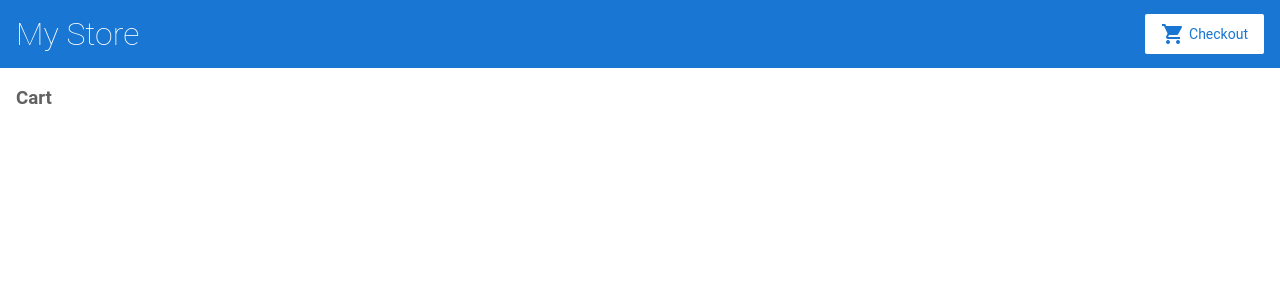
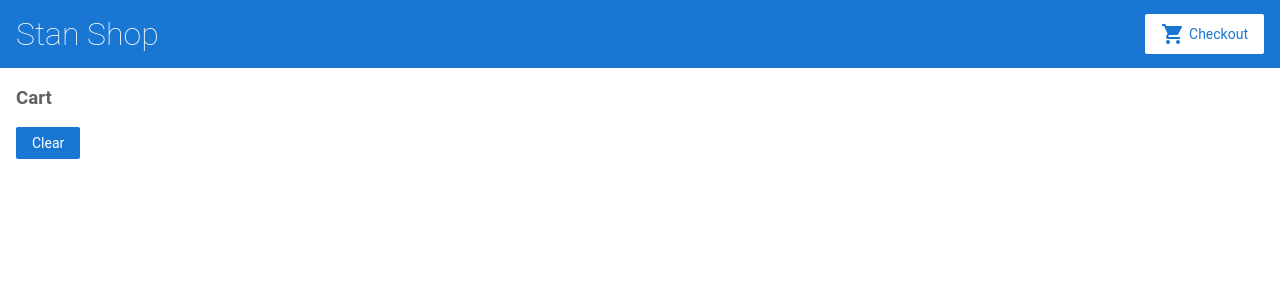
Before and after one commit to stanstancee/Store, an Angular app: page /cart in a window 1280 px wide. Shown: the top 300 px of the page. Built offline with nearby package versions, Linux system fonts and the light colour scheme.

Commit message:
4 files modified

```diff
--- a/src/app/cart.service.ts
+++ b/src/app/cart.service.ts
@@ -6,17 +6,30 @@ import { Injectable } from '@angular/core';
 
 export class CartService {
  items = [];
+
   constructor() { }
 addToCart(product) {
     this.items.push(product);
+    console.log(this.items)
   }
 
   getItems() {
     return this.items;
+
   }
 
   clearCart() {
     this.items = [];
     return this.items;
+
   }
-}
+  deleteItem(){
+this.items.pop();
+return this.items;
+
+
+  }
+  checkOut(){
+
+  }
+  }
--- a/src/app/cart/cart.component.html
+++ b/src/app/cart/cart.component.html
@@ -2,5 +2,10 @@
 
 <div class="cart-item" *ngFor="let item of items">
   <span>{{ item.name }}</span>
-  <span>{{ item.price | currency }}</span>
+  <span>{{ item.price | currency :'NGN':'symbol' }}</span>
+  <button (click)='onDelete()'>Remove from Cart</button>
 </div>
+<div *ngIf = "items">
+  <button (click)="onClear()">Clear</button>
+
+  </div>
--- a/src/app/cart/cart.component.ts
+++ b/src/app/cart/cart.component.ts
@@ -1,5 +1,5 @@
 import { Component, OnInit } from '@angular/core';
-import {CartService} from '../cart.service'
+import {CartService} from '../cart.service';
 @Component({
   selector: 'app-cart',
   templateUrl: './cart.component.html',
@@ -13,5 +13,16 @@ export class CartComponent implements OnInit {
   ngOnInit() {
     this.items = this.cartService.getItems()
   }
+ onClear(){
+  this.items =this.cartService.clearCart();
+    console.log(this.items)
+  return this.items;
 
+ }
+ onDelete(){
+this.cartService.deleteItem();
+return this.items
+
+
+ }
 }
--- a/src/app/top-bar/top-bar.component.html
+++ b/src/app/top-bar/top-bar.component.html
@@ -1,5 +1,5 @@
 <a [routerLink]="['/']">
-  <h1>My Store</h1>
+  <h1>Stan Shop</h1>
 </a>
 
 <a [routerLink]="['/cart']" class="button fancy-button"><i class="material-icons">shopping_cart</i>Checkout</a>
```
